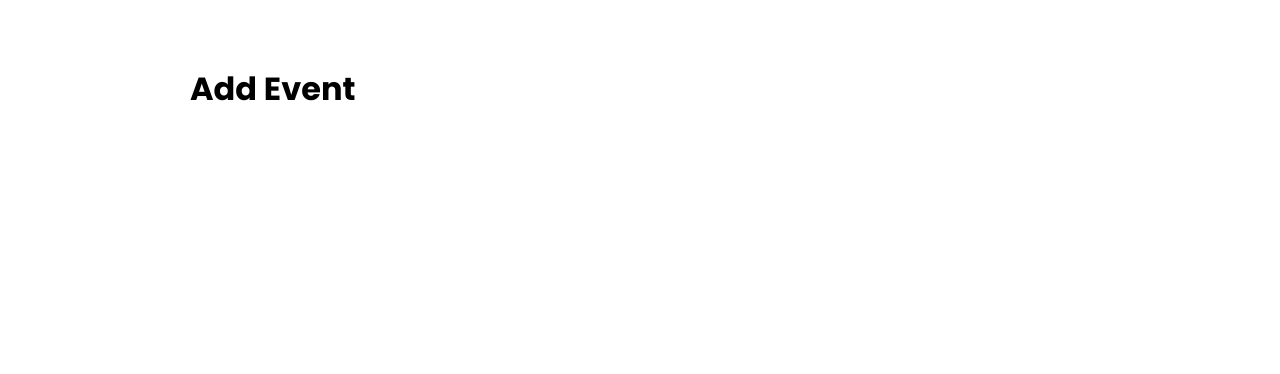
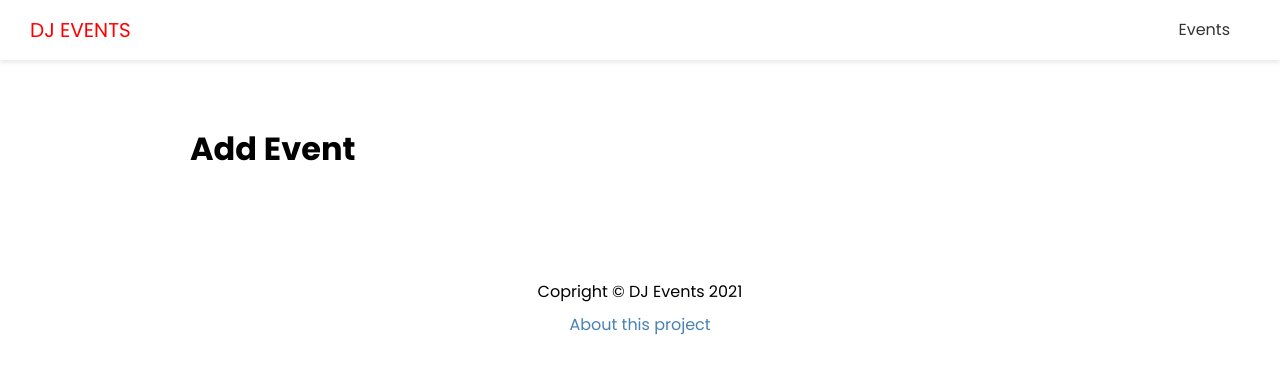
Before and after one commit to jwright90/traversy-nextjs-dj, a Next.js app: page /events/add in a window 1280 px wide. Shown: the top 374 px of the page. Built offline with nearby package versions, Linux system fonts and the light colour scheme.

Commit message:
create header and footer

```diff
--- /dev/null
+++ b/components/Footer.js
@@ -0,0 +1,14 @@
+import Link from 'next/link'
+import styles from '../styles/Footer.module.css'
+
+export default function Footer() {
+  return (
+    <footer className={styles.footer}>
+      <p>Copright &copy; DJ Events 2021</p>
+      <p>
+        <Link href="/about">About this project</Link>
+      </p>
+
+    </footer>
+  )
+}
--- /dev/null
+++ b/components/Header.js
@@ -0,0 +1,23 @@
+import Link from 'next/link'
+import styles from '../styles/Header.module.css'
+
+export default function Header() {
+  return (
+    <header className={styles.header}>
+      <div className={styles.logo}>
+        <Link href="/">
+          <a>DJ Events</a>
+        </Link>
+      </div>
+      <nav>
+        <ul>
+          <li>
+            <Link href="/events">
+              <a>Events</a>
+            </Link>
+          </li>
+        </ul>
+      </nav>
+    </header>
+  )
+}
--- a/components/Layout.js
+++ b/components/Layout.js
@@ -1,4 +1,6 @@
 import Head from 'next/head'
+import Header from './Header'
+import Footer from './Footer'
 import styles from '../styles/Layout.module.css'
 
 export default function Layout({title, keywords, description, children}) {
@@ -9,9 +11,12 @@
         <meta name='description' content={description} />
         <meta name='keywords' content={keywords} />
       </Head>
+
+      <Header />
         <div className={styles.container}>
          {children}
         </div>
+      <Footer/>
     </div>
   )
 }
--- /dev/null
+++ b/styles/Footer.module.css
@@ -0,0 +1,8 @@
+.footer {
+	margin: 100px 0 40px;
+	text-align: center;
+}
+
+.footer p {
+	margin: 5px 0;
+}
--- /dev/null
+++ b/styles/Header.module.css
@@ -0,0 +1,57 @@
+.header {
+	display: flex;
+	justify-content: space-between;
+	align-items: center;
+	background-color: #fff;
+	color: #333;
+	height: 60px;
+	padding: 0 30px;
+	box-shadow: 0 2px 5px rgba(0, 0, 0, 0.1);
+}
+
+.header a {
+	color: #333;
+	margin-right: 20px;
+}
+
+.header a:hover {
+	color: #000;
+}
+
+.header ul {
+	display: flex;
+	align-items: center;
+	justify-content: center;
+	list-style: none;
+}
+
+.logo {
+	color: red;
+	font-size: 20px;
+	text-transform: uppercase;
+}
+
+.logo a {
+	color: red;
+}
+
+@media (max-width: 768px) {
+	.header {
+		flex-direction: column;
+		height: auto;
+	}
+
+	.header ul {
+		margin: 20px 0;
+		flex-direction: column;
+		text-align: center;
+	}
+
+	.header a {
+		margin-right: 0;
+	}
+
+	.logo {
+		margin: 20px 0;
+	}
+}
```
Also changed, not shown: 1 other file (tests, documents, lock files or other folders).
